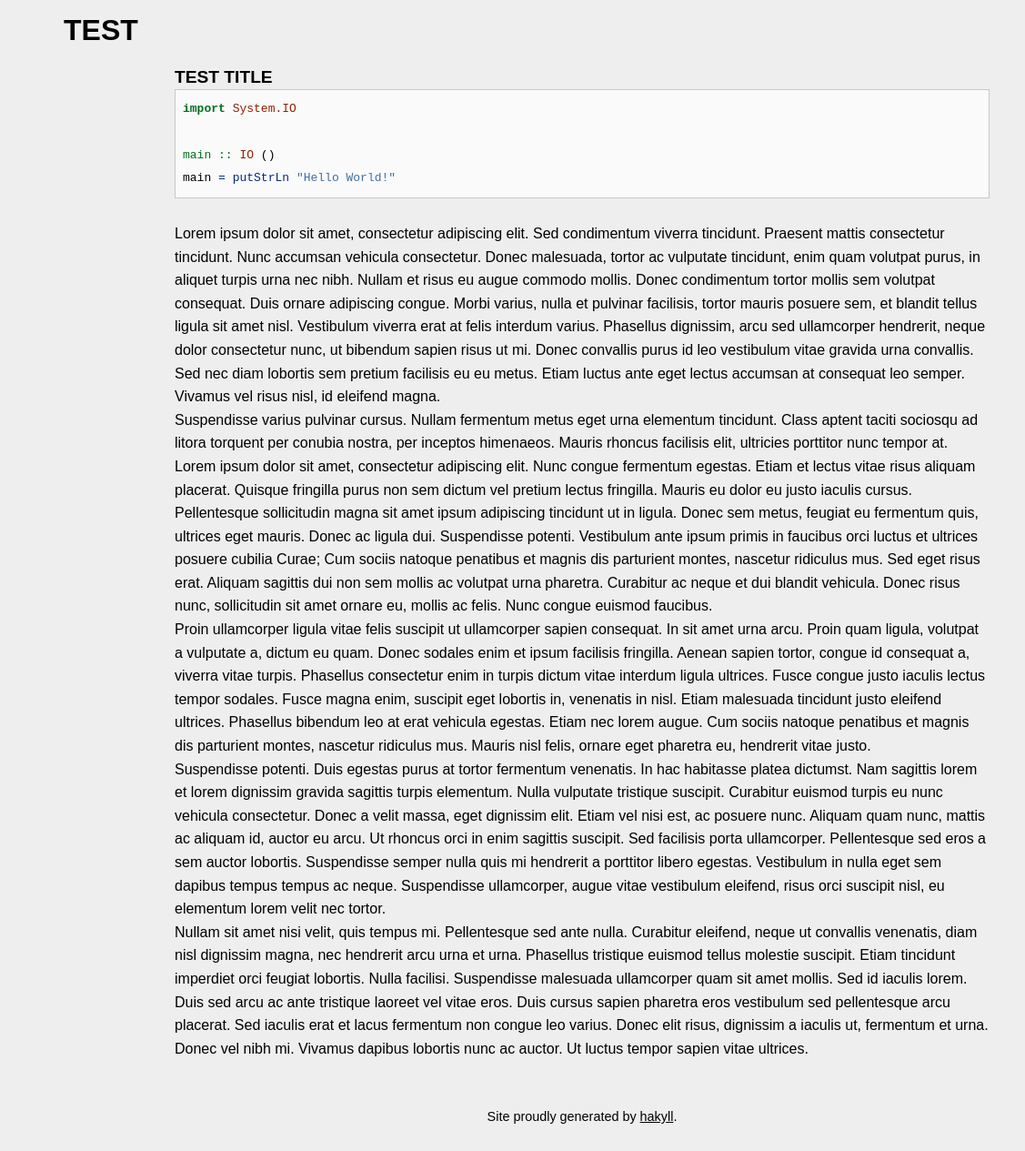
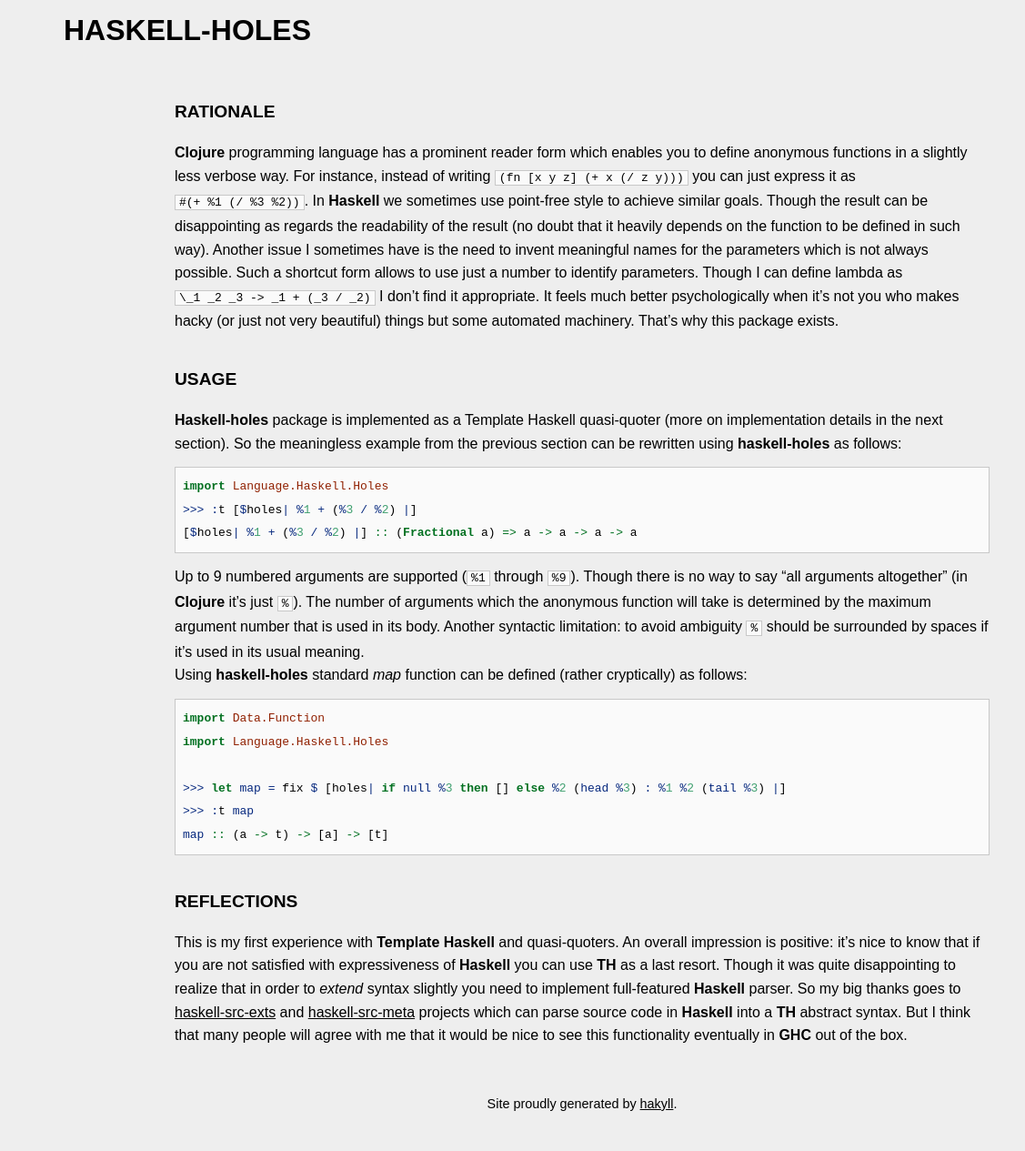
Before and after one commit to aartamonau/haskell-holes, a plain HTML site: page index.html in a window 1280 px wide. Shown: the full height of the page at 91% size, 0-1127 px from the left. Drawn offline with Linux system fonts and the light colour scheme.

Commit message:
Autogenerated gh-pages for heads/master-0-gf94114c

```diff
--- a/css/default.css
+++ b/css/default.css
@@ -1 +1 @@
-*{margin:0;padding:0}html{height:100%;background-color:#eee;color:black;font-family:sans-serif;line-height:160%}body{height:100%}img.forkme{position:absolute;top:0;right:0;border:0}div.wrapper{min-height:100%;height:auto !important}div.footer{height:50px;margin-top:-50px;clear:both;font-size:90%;text-align:center}div.header{height:32px;padding:20px 0px 20px 60px}div.header h1{padding-left:10px;display:inline;text-transform:uppercase;vertical-align:middle}div.content{padding-bottom:100px;width:70%;margin-left:auto;margin-right:auto}a{color:black}h2{font-size:120%;text-transform:uppercase}h3{font-size:100%;text-transform:uppercase}h1 a, h2 a, h3 a{text-decoration:none}code{background-color:rgb(250, 250, 250);border:1px solid rgb(200, 200, 200);padding-left:4px;padding-right:4px}pre code{display:block;padding:8px;margin-bottom:2em}
+*{margin:0;padding:0}html{height:100%;background-color:#eee;color:black;font-family:sans-serif;line-height:160%}body{height:100%}img.forkme{position:absolute;top:0;right:0;border:0}div.wrapper{min-height:100%;height:auto !important}div.footer{height:50px;margin-top:-50px;clear:both;font-size:90%;text-align:center}div.header{height:32px;padding:20px 0px 20px 60px}div.header h1{padding-left:10px;display:inline;text-transform:uppercase;vertical-align:middle}div.content{padding-bottom:100px;width:70%;margin-left:auto;margin-right:auto}a{color:black}h2{font-size:120%;text-transform:uppercase;margin:2em 0 1em 0}h3{font-size:100%;text-transform:uppercase}h1 a, h2 a, h3 a{text-decoration:none}code{background-color:rgb(250, 250, 250);border:1px solid rgb(200, 200, 200);padding-left:4px;padding-right:4px}p code{white-space:nowrap}pre code{display:block;padding:8px;margin:1em 0 1em 0}
--- a/index.html
+++ b/index.html
@@ -4,7 +4,7 @@
 
   <head>
     <meta http-equiv="Content-Type" content="text/html; charset=UTF-8"></meta>
-    <title>Test</title>
+    <title>haskell-holes</title>
     <!-- Stylesheets. -->
     <link rel="stylesheet" type="text/css" href="css/default.css"></link>
     <link rel="stylesheet" type="text/css" href="css/syntax.css"></link>
@@ -17,17 +17,20 @@
         <a href="http://github.com/shaleny/haskell-holes">
           <img class="forkme" src="images/forkme.png" alt="Fork me on GitHub"></img>
         </a>
-        <h1>Test</h1>
+        <h1>haskell-holes</h1>
       </div>
 
       <div class="content">
-           <h2 id="test-title">Test Title</h2>
-<pre class="sourceCode"><code class="sourceCode haskell"><span class="kw">import</span> <span class="dt">System.IO</span><br /><br /><span class="ot">main </span><span class="ot">::</span> <span class="dt">IO</span> ()<br />main <span class="fu">=</span> <span class="fu">putStrLn</span> <span class="st">&quot;Hello World!&quot;</span></code></pre>
-<p>Lorem ipsum dolor sit amet, consectetur adipiscing elit. Sed condimentum viverra tincidunt. Praesent mattis consectetur tincidunt. Nunc accumsan vehicula consectetur. Donec malesuada, tortor ac vulputate tincidunt, enim quam volutpat purus, in aliquet turpis urna nec nibh. Nullam et risus eu augue commodo mollis. Donec condimentum tortor mollis sem volutpat consequat. Duis ornare adipiscing congue. Morbi varius, nulla et pulvinar facilisis, tortor mauris posuere sem, et blandit tellus ligula sit amet nisl. Vestibulum viverra erat at felis interdum varius. Phasellus dignissim, arcu sed ullamcorper hendrerit, neque dolor consectetur nunc, ut bibendum sapien risus ut mi. Donec convallis purus id leo vestibulum vitae gravida urna convallis. Sed nec diam lobortis sem pretium facilisis eu eu metus. Etiam luctus ante eget lectus accumsan at consequat leo semper. Vivamus vel risus nisl, id eleifend magna.</p>
-<p>Suspendisse varius pulvinar cursus. Nullam fermentum metus eget urna elementum tincidunt. Class aptent taciti sociosqu ad litora torquent per conubia nostra, per inceptos himenaeos. Mauris rhoncus facilisis elit, ultricies porttitor nunc tempor at. Lorem ipsum dolor sit amet, consectetur adipiscing elit. Nunc congue fermentum egestas. Etiam et lectus vitae risus aliquam placerat. Quisque fringilla purus non sem dictum vel pretium lectus fringilla. Mauris eu dolor eu justo iaculis cursus. Pellentesque sollicitudin magna sit amet ipsum adipiscing tincidunt ut in ligula. Donec sem metus, feugiat eu fermentum quis, ultrices eget mauris. Donec ac ligula dui. Suspendisse potenti. Vestibulum ante ipsum primis in faucibus orci luctus et ultrices posuere cubilia Curae; Cum sociis natoque penatibus et magnis dis parturient montes, nascetur ridiculus mus. Sed eget risus erat. Aliquam sagittis dui non sem mollis ac volutpat urna pharetra. Curabitur ac neque et dui blandit vehicula. Donec risus nunc, sollicitudin sit amet ornare eu, mollis ac felis. Nunc congue euismod faucibus.</p>
-<p>Proin ullamcorper ligula vitae felis suscipit ut ullamcorper sapien consequat. In sit amet urna arcu. Proin quam ligula, volutpat a vulputate a, dictum eu quam. Donec sodales enim et ipsum facilisis fringilla. Aenean sapien tortor, congue id consequat a, viverra vitae turpis. Phasellus consectetur enim in turpis dictum vitae interdum ligula ultrices. Fusce congue justo iaculis lectus tempor sodales. Fusce magna enim, suscipit eget lobortis in, venenatis in nisl. Etiam malesuada tincidunt justo eleifend ultrices. Phasellus bibendum leo at erat vehicula egestas. Etiam nec lorem augue. Cum sociis natoque penatibus et magnis dis parturient montes, nascetur ridiculus mus. Mauris nisl felis, ornare eget pharetra eu, hendrerit vitae justo.</p>
-<p>Suspendisse potenti. Duis egestas purus at tortor fermentum venenatis. In hac habitasse platea dictumst. Nam sagittis lorem et lorem dignissim gravida sagittis turpis elementum. Nulla vulputate tristique suscipit. Curabitur euismod turpis eu nunc vehicula consectetur. Donec a velit massa, eget dignissim elit. Etiam vel nisi est, ac posuere nunc. Aliquam quam nunc, mattis ac aliquam id, auctor eu arcu. Ut rhoncus orci in enim sagittis suscipit. Sed facilisis porta ullamcorper. Pellentesque sed eros a sem auctor lobortis. Suspendisse semper nulla quis mi hendrerit a porttitor libero egestas. Vestibulum in nulla eget sem dapibus tempus tempus ac neque. Suspendisse ullamcorper, augue vitae vestibulum eleifend, risus orci suscipit nisl, eu elementum lorem velit nec tortor.</p>
-<p>Nullam sit amet nisi velit, quis tempus mi. Pellentesque sed ante nulla. Curabitur eleifend, neque ut convallis venenatis, diam nisl dignissim magna, nec hendrerit arcu urna et urna. Phasellus tristique euismod tellus molestie suscipit. Etiam tincidunt imperdiet orci feugiat lobortis. Nulla facilisi. Suspendisse malesuada ullamcorper quam sit amet mollis. Sed id iaculis lorem. Duis sed arcu ac ante tristique laoreet vel vitae eros. Duis cursus sapien pharetra eros vestibulum sed pellentesque arcu placerat. Sed iaculis erat et lacus fermentum non congue leo varius. Donec elit risus, dignissim a iaculis ut, fermentum et urna. Donec vel nibh mi. Vivamus dapibus lobortis nunc ac auctor. Ut luctus tempor sapien vitae ultrices.</p>
+           <h2 id="rationale">Rationale</h2>
+<p><strong>Clojure</strong> programming language has a prominent reader form which enables you to define anonymous functions in a slightly less verbose way. For instance, instead of writing <code>(fn [x y z] (+ x (/ z y)))</code> you can just express it as <code>#(+ %1 (/ %3 %2))</code>. In <strong>Haskell</strong> we sometimes use point-free style to achieve similar goals. Though the result can be disappointing as regards the readability of the result (no doubt that it heavily depends on the function to be defined in such way). Another issue I sometimes have is the need to invent meaningful names for the parameters which is not always possible. Such a shortcut form allows to use just a number to identify parameters. Though I can define lambda as <code>\_1 _2 _3 -&gt; _1 + (_3 / _2)</code> I don’t find it appropriate. It feels much better psychologically when it’s not you who makes hacky (or just not very beautiful) things but some automated machinery. That’s why this package exists.</p>
+<h2 id="usage">Usage</h2>
+<p><strong>Haskell-holes</strong> package is implemented as a Template Haskell quasi-quoter (more on implementation details in the next section). So the meaningless example from the previous section can be rewritten using <strong>haskell-holes</strong> as follows:</p>
+<pre class="sourceCode"><code class="sourceCode haskell"><span class="kw">import</span> <span class="dt">Language.Haskell.Holes</span><br /><span class="fu">&gt;&gt;&gt;</span> <span class="fu">:</span>t [<span class="fu">$</span>holes<span class="fu">|</span> <span class="fu">%</span><span class="dv">1</span> <span class="fu">+</span> (<span class="fu">%</span><span class="dv">3</span> <span class="fu">/</span> <span class="fu">%</span><span class="dv">2</span>) <span class="fu">|</span>]<br />[<span class="fu">$</span>holes<span class="fu">|</span> <span class="fu">%</span><span class="dv">1</span> <span class="fu">+</span> (<span class="fu">%</span><span class="dv">3</span> <span class="fu">/</span> <span class="fu">%</span><span class="dv">2</span>) <span class="fu">|</span>]<span class="ot"> </span><span class="ot">::</span> (<span class="kw">Fractional</span> a) <span class="ot">=&gt;</span> a <span class="ot">-&gt;</span> a <span class="ot">-&gt;</span> a <span class="ot">-&gt;</span> a</code></pre>
+<p>Up to 9 numbered arguments are supported (<code>%1</code> through <code>%9</code>). Though there is no way to say “all arguments altogether” (in <strong>Clojure</strong> it’s just <code>%</code>). The number of arguments which the anonymous function will take is determined by the maximum argument number that is used in its body. Another syntactic limitation: to avoid ambiguity <code>%</code> should be surrounded by spaces if it’s used in its usual meaning.</p>
+<p>Using <strong>haskell-holes</strong> standard <em>map</em> function can be defined (rather cryptically) as follows:</p>
+<pre class="sourceCode"><code class="sourceCode haskell"><span class="kw">import</span> <span class="dt">Data.Function</span><br /><span class="kw">import</span> <span class="dt">Language.Haskell.Holes</span><br /><br /><span class="fu">&gt;&gt;&gt;</span> <span class="kw">let</span> <span class="fu">map</span> <span class="fu">=</span> fix <span class="fu">$</span> [holes<span class="fu">|</span> <span class="kw">if</span> <span class="fu">null</span> <span class="fu">%</span><span class="dv">3</span> <span class="kw">then</span> [] <span class="kw">else</span> <span class="fu">%</span><span class="dv">2</span> (<span class="fu">head</span> <span class="fu">%</span><span class="dv">3</span>) <span class="fu">:</span> <span class="fu">%</span><span class="dv">1</span> <span class="fu">%</span><span class="dv">2</span> (<span class="fu">tail</span> <span class="fu">%</span><span class="dv">3</span>) <span class="fu">|</span>]<br /><span class="fu">&gt;&gt;&gt;</span> <span class="fu">:</span>t <span class="fu">map</span><br /><span class="fu">map</span><span class="ot"> </span><span class="ot">::</span> (a <span class="ot">-&gt;</span> t) <span class="ot">-&gt;</span> [a] <span class="ot">-&gt;</span> [t]</code></pre>
+<h2 id="reflections">Reflections</h2>
+<p>This is my first experience with <strong>Template Haskell</strong> and quasi-quoters. An overall impression is positive: it’s nice to know that if you are not satisfied with expressiveness of <strong>Haskell</strong> you can use <strong>TH</strong> as a last resort. Though it was quite disappointing to realize that in order to <em>extend</em> syntax slightly you need to implement full-featured <strong>Haskell</strong> parser. So my big thanks goes to <a href="http://hackage.haskell.org/package/haskell-src-exts">haskell-src-exts</a> and <a href="http://hackage.haskell.org/package/haskell-src-meta">haskell-src-meta</a> projects which can parse source code in <strong>Haskell</strong> into a <strong>TH</strong> abstract syntax. But I think that many people will agree with me that it would be nice to see this functionality eventually in <strong>GHC</strong> out of the box.</p>
       </div>
     </div>
 
```
